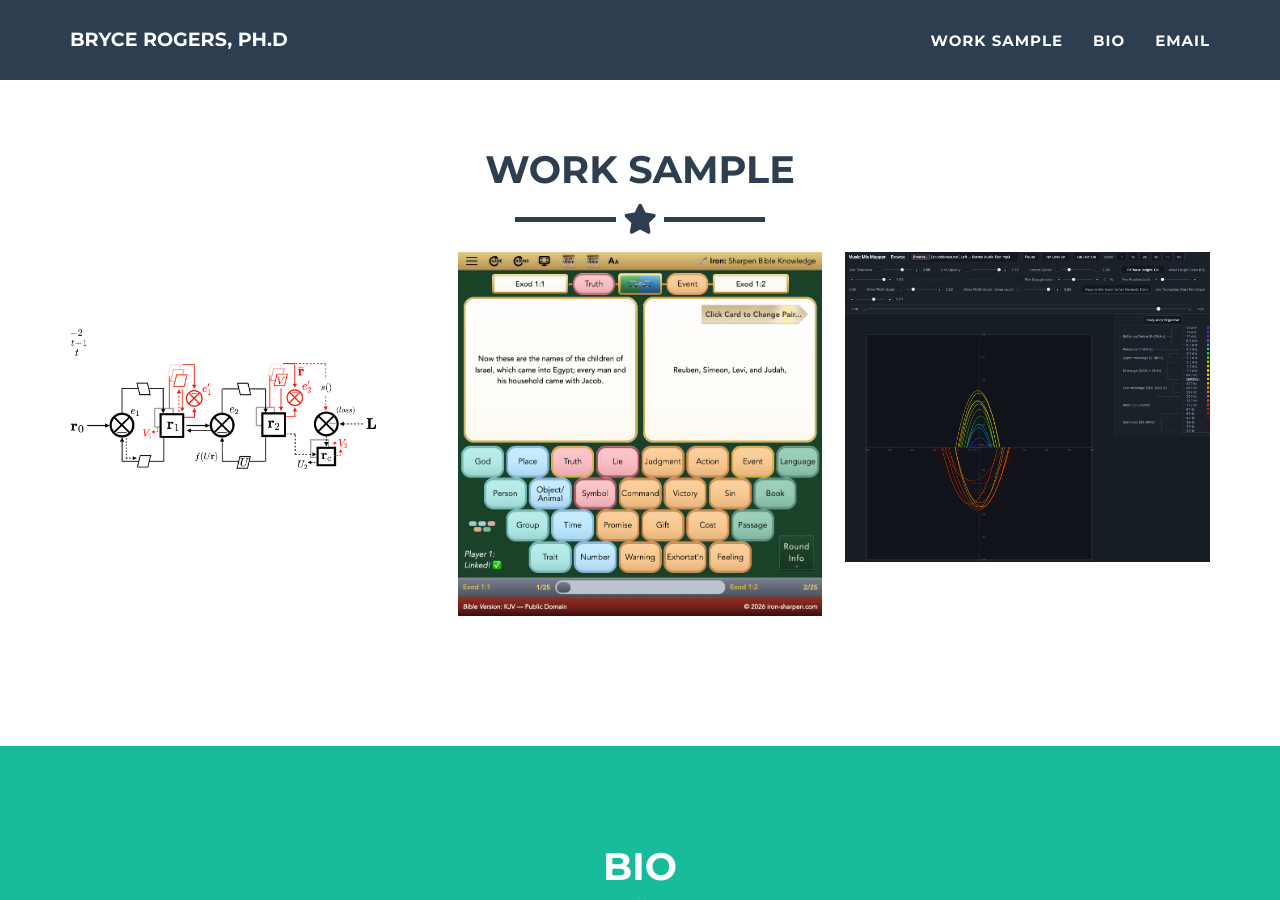
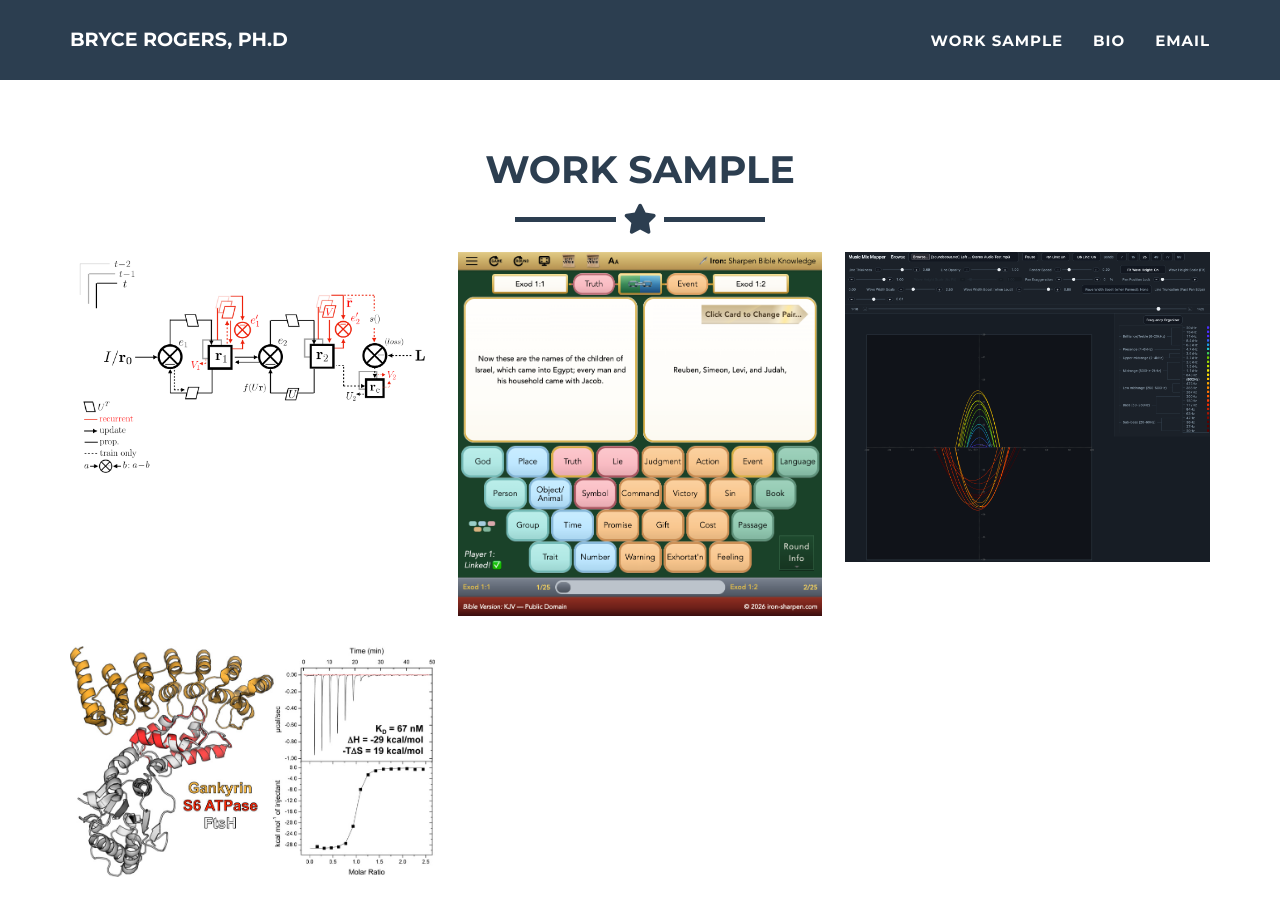
Before and after one commit to brcodes/brcodes.github.io, a Jekyll site: the page built from _posts/2014-07-15-project-4.markdown, in a window 1280 px wide and 900 px high, scrolled down 685 px. Built offline with Jekyll 4.4.1, drawn with Linux system fonts in a browser that asks for light colours.

Commit message:
sci paper images

```diff
--- a/_includes/portfolio_grid.html
+++ b/_includes/portfolio_grid.html
@@ -8,7 +8,7 @@
       </div>
     </div>
     <div class="portfolio-flex-row">
-      {% for post in site.posts limit: 3 %}
+      {% for post in site.posts limit: 4 %}
       {% assign image_path = post.img %}
       {% unless post.img contains '/' %}
       {% assign image_path = '/img/portfolio/' | append: post.img %}
--- a/_posts/2014-07-15-project-4.markdown
+++ b/_posts/2014-07-15-project-4.markdown
@@ -2,7 +2,7 @@
 layout: default
 modal-id: 4
 date: 2014-07-15
-img: game.png
+img: /img/characterizing.jpeg
 alt: image-alt
 project-date: April 2014
 client: Start Bootstrap
```
Also changed, not shown: img/characterizing.jpeg (added), img/train_eval_schematic.png.
